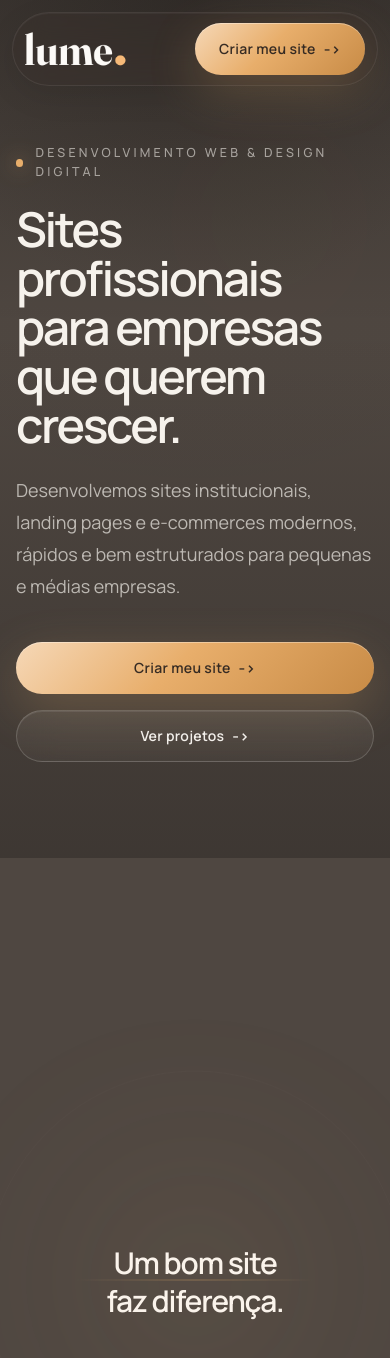
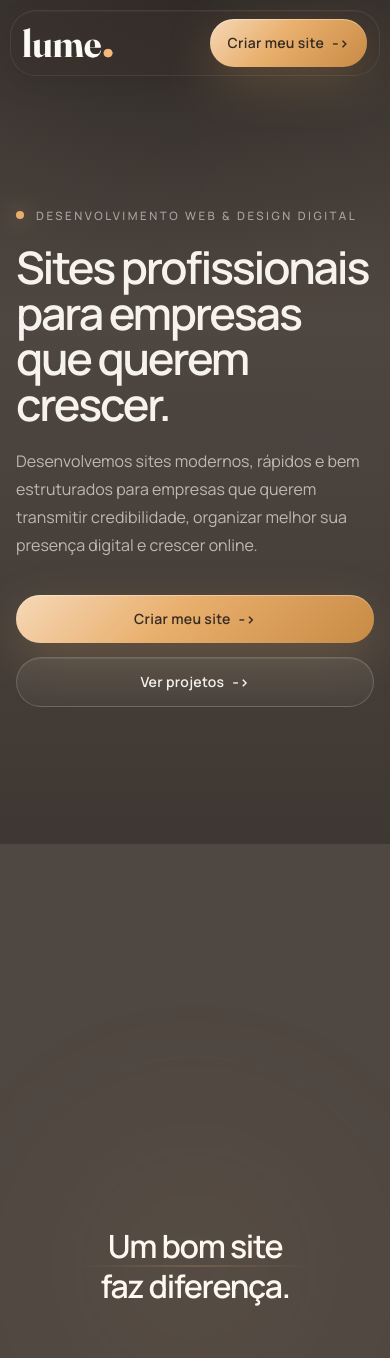
Before and after one commit to JuanGabrielGomes/Lume.v2, a Next.js app: page / in a window 390 px wide. Shown: the top 1358 px of the page. Built offline with nearby package versions, Linux system fonts and the light colour scheme.

Commit message:
Refine mobile UX, performance, and messaging

```diff
--- a/src/components/cinematic-section/cinematic-section.tsx
+++ b/src/components/cinematic-section/cinematic-section.tsx
@@ -44,11 +44,11 @@ function StorySlide({
   return (
     <motion.div
       style={{ opacity, y, scale, filter }}
-      className={`absolute left-1/2 top-1/2 w-full max-w-6xl -translate-x-1/2 -translate-y-1/2 px-6 ${
+      className={`absolute left-1/2 top-1/2 w-full max-w-6xl -translate-x-1/2 -translate-y-1/2 px-5 sm:px-6 ${
         highlighted ? "text-gradient" : "text-[#fff8f0]"
       }`}
     >
-      <h2 className="text-balance text-3xl font-semibold leading-tight tracking-[-0.04em] sm:text-5xl lg:text-7xl">
+      <h2 className="text-balance text-[2rem] font-semibold leading-tight tracking-[-0.04em] sm:text-5xl lg:text-7xl">
         {text}
       </h2>
     </motion.div>
@@ -78,7 +78,7 @@ export function CinematicSection() {
   const vignetteFilter = useMotionTemplate`blur(${vignetteBlur}px)`;
 
   return (
-    <section ref={ref} className="relative h-[260vh] scroll-mt-28 md:h-[320vh]">
+    <section ref={ref} className="relative h-[220vh] scroll-mt-28 md:h-[320vh]">
       <div className="sticky top-0 flex h-screen items-center justify-center overflow-hidden">
         <motion.div className="section-shell relative text-center" style={{ y: stageY }}>
           <motion.div
--- a/src/components/hero/hero-section.tsx
+++ b/src/components/hero/hero-section.tsx
@@ -18,11 +18,11 @@ export function HeroSection() {
   return (
     <section
       ref={sectionRef}
-      className="relative flex min-h-screen items-center overflow-hidden pb-24 pt-36"
+      className="relative flex min-h-[100svh] items-center overflow-hidden pb-16 pt-32 md:pb-24 md:pt-36"
     >
       <HeroLightField activation={lampActivation} />
 
-      <div className="section-shell relative z-10 grid items-center gap-14 lg:grid-cols-[minmax(0,1fr)_minmax(280px,0.72fr)]">
+      <div className="section-shell relative z-10 grid items-center gap-12 lg:grid-cols-[minmax(0,1fr)_minmax(280px,0.72fr)] lg:gap-14">
         <motion.div
           className="max-w-4xl"
           initial={{ opacity: 0, y: 28 }}
@@ -33,7 +33,7 @@ export function HeroSection() {
             initial={{ opacity: 0, y: 18 }}
             animate={{ opacity: 1, y: 0 }}
             transition={{ duration: 0.6, ease: easeOutExpo, delay: 0.4 }}
-            className="mb-6 inline-flex items-center gap-3 text-[0.78rem] font-medium uppercase tracking-[0.26em] text-[rgba(243,240,235,0.58)]"
+            className="mb-5 inline-flex items-center gap-3 text-[0.72rem] font-medium uppercase tracking-[0.22em] text-[rgba(243,240,235,0.58)] sm:text-[0.78rem] sm:tracking-[0.26em]"
           >
             <span className="h-2 w-2 rounded-full bg-[#E8AE6B] shadow-[0_0_20px_rgba(232,174,107,0.75)]" />
             Desenvolvimento Web & Design Digital
@@ -43,7 +43,7 @@ export function HeroSection() {
             initial={{ opacity: 0, y: 28 }}
             animate={{ opacity: 1, y: 0 }}
             transition={{ duration: 0.6, ease: easeOutExpo, delay: 0.4 }}
-            className="max-w-4xl text-balance text-5xl font-semibold leading-[1.02] tracking-[-0.05em] text-[#F6F2EC] sm:text-6xl lg:text-[5.4rem]"
+            className="max-w-4xl text-balance text-[2.8rem] font-semibold leading-[1.02] tracking-[-0.05em] text-[#F6F2EC] sm:text-6xl lg:text-[5.15rem]"
           >
             Sites profissionais para empresas que querem crescer.
           </motion.h1>
@@ -52,17 +52,18 @@ export function HeroSection() {
             initial={{ opacity: 0, y: 24 }}
             animate={{ opacity: 1, y: 0 }}
             transition={{ duration: 0.6, ease: easeOutExpo, delay: 0.6 }}
-            className="mt-6 max-w-2xl text-lg leading-8 text-[rgba(243,240,235,0.68)] md:text-[1.22rem]"
+            className="mt-5 max-w-2xl text-base leading-7 text-[rgba(243,240,235,0.68)] sm:text-lg sm:leading-8 md:text-[1.16rem]"
           >
-            Desenvolvemos sites institucionais, landing pages e e-commerces modernos,
-            rápidos e bem estruturados para pequenas e médias empresas.
+            Desenvolvemos sites modernos, rápidos e bem estruturados para empresas
+            que querem transmitir credibilidade, organizar melhor sua presença
+            digital e crescer online.
           </motion.p>
 
           <motion.div
             initial={{ opacity: 0, y: 20 }}
             animate={{ opacity: 1, y: 0 }}
             transition={{ duration: 0.6, ease: easeOutExpo, delay: 0.8 }}
-            className="mt-10 flex flex-col gap-4 sm:flex-row"
+            className="mt-9 flex flex-col gap-3.5 sm:flex-row sm:gap-4"
           >
             <ButtonLink href="#cta">Criar meu site</ButtonLink>
             <ButtonLink href="#projects" variant="secondary">
@@ -77,7 +78,7 @@ export function HeroSection() {
           transition={{ duration: 0.8, ease: easeOutExpo, delay: 0.3 }}
           className="relative hidden lg:block"
         >
-          <InteractivePanel className="rounded-[2rem] p-6">
+          <InteractivePanel className="rounded-[1.85rem] p-5 xl:p-6">
             <div className="flex items-center justify-between border-b border-white/[0.08] pb-4">
               <span className="text-[0.72rem] uppercase tracking-[0.24em] text-[rgba(243,240,235,0.52)]">
                 Lume Web
--- a/src/components/living-gradient/living-gradient.tsx
+++ b/src/components/living-gradient/living-gradient.tsx
@@ -46,7 +46,7 @@ export function LivingGradient() {
   const shouldReduceMotion = useReducedMotion();
   const { isMobileViewport } = useUiCapabilities();
   const animated = !shouldReduceMotion && !isMobileViewport;
-  const visibleBlobs = isMobileViewport ? blobs.slice(0, 2) : blobs;
+  const visibleBlobs = isMobileViewport ? blobs.slice(0, 1) : blobs;
 
   return (
     <div
@@ -56,7 +56,7 @@ export function LivingGradient() {
       {visibleBlobs.map((blob) => (
         <motion.div
           key={blob.className}
-          className={`absolute rounded-full mix-blend-screen blur-[100px] md:blur-[200px] ${blob.className}`}
+          className={`absolute rounded-full mix-blend-screen blur-[90px] md:blur-[200px] ${blob.className}`}
           animate={animated ? blob.animate : undefined}
           transition={
             animated
--- a/src/components/process/process-section.tsx
+++ b/src/components/process/process-section.tsx
@@ -38,7 +38,7 @@ export function ProcessSection() {
           className="lg:sticky lg:top-24 lg:self-start"
         >
           <span className="section-label">Processo</span>
-          <h2 className="mt-6 text-balance text-4xl font-semibold tracking-[-0.04em] text-[#fff7ef] md:text-5xl">
+          <h2 className="mt-5 text-balance text-3xl font-semibold tracking-[-0.04em] text-[#fff7ef] sm:text-4xl md:mt-6 md:text-5xl">
             Como trabalhamos
           </h2>
         </motion.div>
@@ -53,12 +53,12 @@ export function ProcessSection() {
                 whileInView="visible"
                 viewport={viewport}
                 variants={fadeUp}
-                className="relative rounded-[1.75rem] border border-white/10 bg-white/5 p-6 pl-14 backdrop-blur-xl"
+                className="relative rounded-[1.35rem] border border-white/10 bg-white/5 p-5 pl-14 backdrop-blur-xl md:rounded-[1.75rem] md:p-6 md:pl-14"
               >
                 <div className="absolute left-3 top-7 flex h-8 w-8 items-center justify-center rounded-full border border-[rgba(232,174,107,0.45)] bg-[rgba(232,174,107,0.18)] text-xs font-semibold text-[#fff3e1]">
                   0{index + 1}
                 </div>
-                <h3 className="text-2xl font-semibold tracking-[-0.03em] text-[#fff8f0]">
+                <h3 className="text-xl font-semibold tracking-[-0.03em] text-[#fff8f0] md:text-2xl">
                   {step.title}
                 </h3>
                 <p className="mt-3 max-w-xl text-sm leading-7 text-[var(--muted)]">
--- a/src/components/site-header/site-header.tsx
+++ b/src/components/site-header/site-header.tsx
@@ -2,7 +2,7 @@
 
 import Image from "next/image";
 import { motion, useMotionValueEvent, useScroll } from "framer-motion";
-import { useState } from "react";
+import { useRef, useState } from "react";
 import { ButtonLink } from "@/components/ui/button-link";
 
 const links = [
@@ -15,13 +15,19 @@ const links = [
 export function SiteHeader() {
   const { scrollY } = useScroll();
   const [scrolled, setScrolled] = useState(false);
+  const wasScrolled = useRef(false);
 
   useMotionValueEvent(scrollY, "change", (value) => {
-    setScrolled(value > 18);
+    const nextScrolled = value > 18;
+
+    if (nextScrolled !== wasScrolled.current) {
+      wasScrolled.current = nextScrolled;
+      setScrolled(nextScrolled);
+    }
   });
 
   return (
-    <div className="fixed inset-x-0 top-0 z-50 px-3 pt-3 md:px-4 md:pt-4">
+    <div className="fixed inset-x-0 top-0 z-50 px-2.5 pt-2.5 sm:px-3 sm:pt-3 md:px-4 md:pt-4">
       <motion.header
         initial={false}
         animate={{
@@ -33,12 +39,12 @@ export function SiteHeader() {
           backdropFilter: scrolled ? "blur(24px) saturate(140%)" : "blur(16px) saturate(120%)",
         }}
         transition={{ duration: 0.35, ease: [0.22, 1, 0.36, 1] }}
-        className="mx-auto flex w-full max-w-7xl items-center justify-between rounded-full border px-3 py-2.5 md:px-5 md:py-3"
+        className="mx-auto flex w-full max-w-7xl items-center justify-between gap-3 rounded-[1.6rem] border px-3 py-2 sm:rounded-full sm:px-4 sm:py-2.5 md:px-5 md:py-3"
       >
         <a
           href="#main-content"
           aria-label="Lume Web"
-          className="flex shrink-0 items-center rounded-full pr-3 md:pr-4"
+          className="flex shrink-0 items-center rounded-full pr-2 sm:pr-3 md:pr-4"
         >
           <Image
             src="/lume-logo-v2-1-header.png"
@@ -46,31 +52,25 @@ export function SiteHeader() {
             width={1200}
             height={424}
             priority
-            sizes="(max-width: 640px) 168px, (max-width: 1024px) 184px, 208px"
-            className="h-9 w-auto max-w-none sm:h-10 md:h-11"
+            sizes="(max-width: 640px) 148px, (max-width: 1024px) 164px, 180px"
+            className="h-8 w-auto max-w-none sm:h-9 md:h-10"
           />
         </a>
 
-        <nav className="hidden items-center gap-4 lg:flex xl:gap-5">
+        <nav className="hidden items-center gap-3 lg:flex xl:gap-4">
           {links.map((link) => (
             <a
               key={link.href}
               href={link.href}
-              className="rounded-full px-2.5 py-1.5 text-[0.9rem] leading-none text-[var(--muted)] transition-all duration-250 hover:bg-white/[0.06] hover:text-[#fff8f0]"
+              className="rounded-full px-2.5 py-1.5 text-[0.84rem] leading-none text-[var(--muted)] transition-all duration-250 hover:bg-white/[0.06] hover:text-[#fff8f0] xl:text-[0.88rem]"
             >
               {link.label}
             </a>
           ))}
         </nav>
 
-        <div className="flex items-center gap-2 md:gap-2.5">
-          <a
-            href="#projects"
-            className="hidden rounded-full px-2.5 py-1.5 text-[0.9rem] leading-none text-[var(--muted)] transition-all duration-250 hover:bg-white/[0.06] hover:text-[#fff8f0] md:block"
-          >
-            Ver projetos
-          </a>
-          <ButtonLink href="#cta" className="px-3.5 py-2 text-[0.7rem] md:px-4.5 md:py-2.5 md:text-[0.82rem]">
+        <div className="flex shrink-0 items-center gap-2 md:gap-2.5">
+          <ButtonLink href="#cta" className="site-header-cta px-3.25 py-2 text-[0.72rem] whitespace-nowrap sm:px-3.5 sm:text-[0.76rem] md:px-4.5 md:py-2.5 md:text-[0.82rem]">
             Criar meu site
           </ButtonLink>
         </div>
--- a/src/styles/globals.css
+++ b/src/styles/globals.css
@@ -50,9 +50,9 @@ body::before {
   background:
     linear-gradient(rgba(255, 255, 255, 0.03) 1px, transparent 1px),
     linear-gradient(90deg, rgba(255, 255, 255, 0.03) 1px, transparent 1px);
-  background-size: 120px 120px;
+  background-size: 136px 136px;
   mask-image: radial-gradient(circle at center, black 35%, transparent 85%);
-  opacity: 0.16;
+  opacity: 0.12;
 }
 
 a {
@@ -70,11 +70,11 @@ a {
 }
 
 .section-shell {
-  @apply mx-auto w-full max-w-7xl px-4 md:px-10;
+  @apply mx-auto w-full max-w-7xl px-4 sm:px-5 md:px-10;
 }
 
 .section-label {
-  @apply inline-flex items-center gap-2 rounded-full border border-white/[0.12] bg-white/[0.06] px-4 py-2 text-[0.72rem] font-semibold uppercase tracking-[0.32em] text-[rgba(243,240,235,0.7)] backdrop-blur-xl;
+  @apply inline-flex items-center gap-2 rounded-full border border-white/[0.12] bg-white/[0.06] px-3.5 py-1.5 text-[0.68rem] font-semibold uppercase tracking-[0.26em] text-[rgba(243,240,235,0.7)] backdrop-blur-xl sm:px-4 sm:py-2 sm:text-[0.72rem] sm:tracking-[0.32em];
 }
 
 .glass-panel {
@@ -83,7 +83,7 @@ a {
     radial-gradient(circle at top, rgba(255, 255, 255, 0.08), transparent 42%);
   border: 1px solid var(--border);
   box-shadow: var(--shadow);
-  backdrop-filter: blur(24px);
+  backdrop-filter: blur(20px);
 }
 
 .interactive-panel {
@@ -209,12 +209,13 @@ a {
 
 @media (max-width: 767px) {
   body::before {
-    opacity: 0.08;
-    background-size: 160px 160px;
+    opacity: 0.06;
+    background-size: 180px 180px;
   }
 
   .glass-panel {
-    backdrop-filter: blur(18px);
+    box-shadow: 0 16px 42px rgba(14, 10, 8, 0.2);
+    backdrop-filter: blur(14px);
   }
 
   .interactive-panel {
@@ -233,7 +234,13 @@ a {
   .primary-button,
   .secondary-button {
     width: 100%;
-    min-height: 3.25rem;
+    min-height: 3rem;
+    padding-inline: 1.1rem;
+  }
+
+  .site-header-cta {
+    width: auto;
+    min-height: 0;
   }
 }
 
```
Also changed, not shown: src/components/cta/cta-section.tsx (+4 -4 lines), src/components/problem/problem-section.tsx (+33 -13 lines), src/components/projects/projects-section.tsx (+7 -7 lines), src/components/services/services-section.tsx (+6 -6 lines), src/components/tech-stack/tech-stack-section.tsx (+4 -4 lines).
